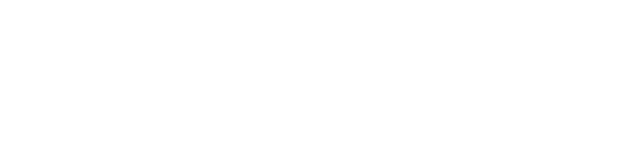
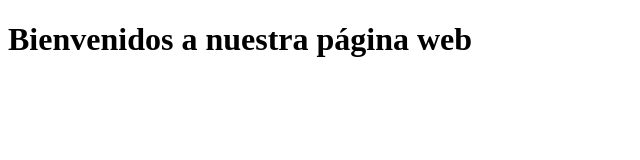
Before and after one commit to ggranados1901/repoprueba, a plain HTML site: page index.html in a window 1280 px wide. Shown: the whole page, without its empty margins (0-640 px from the left). Drawn offline with Linux system fonts and the light colour scheme.

Commit message:
Se incluyó un elemento de título h1

```diff
--- a/index.html
+++ b/index.html
@@ -6,6 +6,6 @@
     <title>Proyecto 1</title>
 </head>
 <body>
-
+    <h1>Bienvenidos a nuestra página web</h1>
 </body>
 </html>
```
